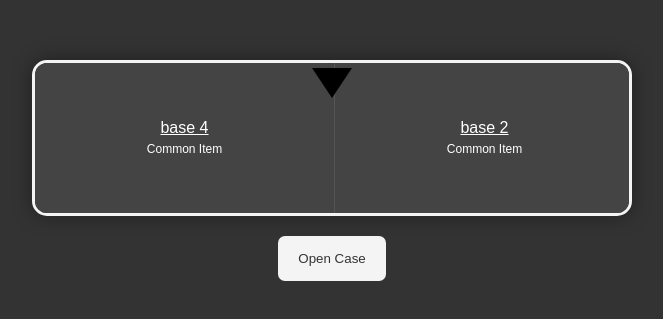
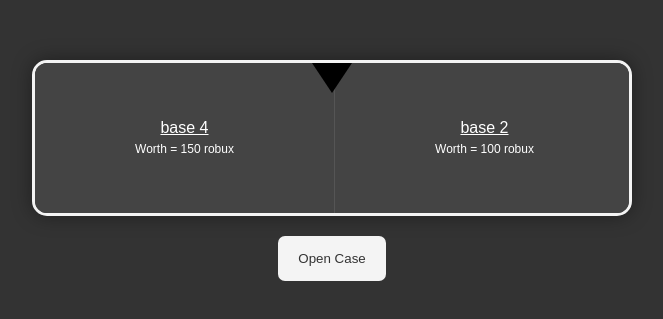
Before and after one commit to almondtor12/crate, a plain HTML site: page index.html in a window 1280 px wide. Shown: the part 235-554 px from the top of the page, 308-971 px from the left. Drawn offline with Linux system fonts and the light colour scheme.

Commit message:
Update index.html

```diff
--- a/index.html
+++ b/index.html
@@ -47,7 +47,7 @@
             min-width: 300px;
             height: 150px;
             display: flex;
-            flex-direction: column;
+            flex-direction: column; /* Allow for multiple lines of text */
             justify-content: center;
             align-items: center;
             border-right: 1px solid #555;
@@ -79,30 +79,27 @@
 
         .item-name {
             margin-bottom: 5px;
-            text-decoration: underline;
+            text-decoration: underline; /* Add an underline to the item name */
         }
 
         .item-description {
-            font-size: 12px;
+            font-size: 12px; /* Adjust the font size for the description */
         }
 
         .arrow {
             position: absolute;
             top: 0;
             left: 50%;
-            transform: translateX(-50%) rotate(90deg); /* Initial rotation set to 0 degrees */
+            transform: translateX(-50%) rotate(180deg); /* Flip the arrow 180 degrees */
             width: 0;
             height: 0;
-            border-top: 20px solid transparent;
-            border-bottom: 20px solid transparent;
-            border-left: 30px solid #000000;
-            transition: left 3s ease-out, transform 0.3s ease-out; /* Reduce transform duration */
+            border-left: 20px solid transparent;
+            border-right: 20px solid transparent;
+            border-bottom: 30px solid #000000;
+            transition: left 3s ease-out, transform 3s ease-out;
             z-index: 2;
         }
 
-        .arrow.rotate {
-            transform: translateX(-50%) rotate(100deg); /* Rotate arrow 30 degrees */
-        }
 
         button {
             margin-top: 20px;
@@ -148,13 +145,13 @@
 
             // Create an array to represent the spawn rates
             const spawnRates = [
-                { name: 'base 4', rarityClass: '', description: 'Common Item', spawnRate: 80 },
-                { name: 'base 2', rarityClass: '', description: 'Common Item', spawnRate: 80 },
-                { name: 'base 5', rarityClass: 'rare', description: 'Rare Item', spawnRate: 15 },
-                { name: 'base 3', rarityClass: '', description: 'Common Item', spawnRate: 80 },
-                { name: 'base 1', rarityClass: 'rare', description: 'Rare Item', spawnRate: 15 },
-                { name: 'creations 5', rarityClass: 'ultra-rare', description: 'Ultra Rare Item', spawnRate: 5 },
-                { name: 'wood 1', rarityClass: 'rare', description: 'Rare Item', spawnRate: 15 },
+                { name: 'base 4', rarityClass: '', description: 'Worth = 150 robux', spawnRate: 50 },
+                { name: 'base 2', rarityClass: '', description: 'Worth = 100 robux', spawnRate: 70 },
+                { name: 'base 5', rarityClass: 'rare', description: 'Worth = 200 robux', spawnRate: 10 },
+                { name: 'base 3', rarityClass: '', description: 'Worth = 150 robux', spawnRate: 50 },
+                { name: 'base 1', rarityClass: 'rare', description: 'Worth = 150 robux', spawnRate: 20 },
+                { name: 'creations 1', rarityClass: 'ultra-rare', description: 'Worth = 250 robux🤑', spawnRate: 15 },
+                { name: 'wood 1', rarityClass: 'rare', description: 'Worth = 150 robux', spawnRate: 20 },
             ];
 
             const shuffledItems = [];
@@ -178,11 +175,11 @@
                 const itemName = document.createElement('div');
                 itemName.className = 'item-name';
                 itemName.textContent = item.name;
-                const itemDescription = document.createElement('div');
-                itemDescription.className = 'item-description';
+                const itemDescription = document.createElement('div'); // Create a new div for the item description
+                itemDescription.className = 'item-description'; // Add a class for styling
                 itemDescription.textContent = item.description;
                 div.appendChild(itemName);
-                div.appendChild(itemDescription);
+                div.appendChild(itemDescription); // Append the item description to the item div
                 slider.appendChild(div);
             });
         }
@@ -198,8 +195,8 @@
 
             const slider = document.getElementById('slider');
             const middleOffset = slider.clientWidth / 2;
-            // Calculate a relative offset based on the current position
-            const relativeOffset = Math.floor(Math.random() * 900) + 700;
+            // Calculate a relative offset based on the current position with a wider range (300 to 900)
+            const relativeOffset = Math.floor(Math.random() * 900) + 1000;
             const offset = currentOffset + relativeOffset;
             const duration = 3;
 
@@ -209,10 +206,7 @@
             // Update the arrow's position
             arrow.style.left = `calc(50% + ${offset}px)`;
 
-
             setTimeout(() => {
-                // Remove the rotation animation class when the animation is completed
-
                 const items = document.querySelectorAll('.item');
                 const selectedItemIndex = Math.floor((offset + middleOffset) / 300);
 
@@ -227,6 +221,7 @@
                 isAnimating = false;
 
                 if (slider.scrollWidth - (offset + middleOffset) < 600) {
+                    // Add more random items if needed
                     createRandomItems();
                 }
             }, duration * 1000);
```
